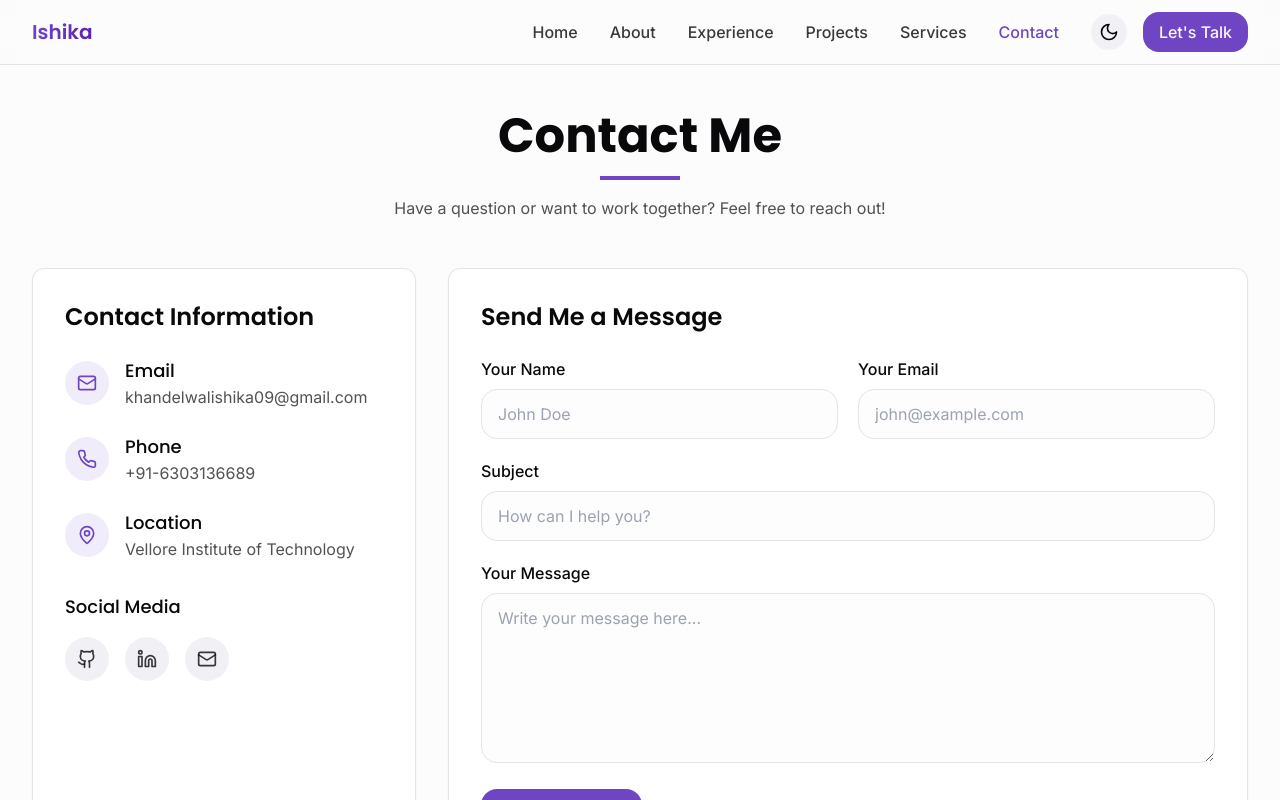
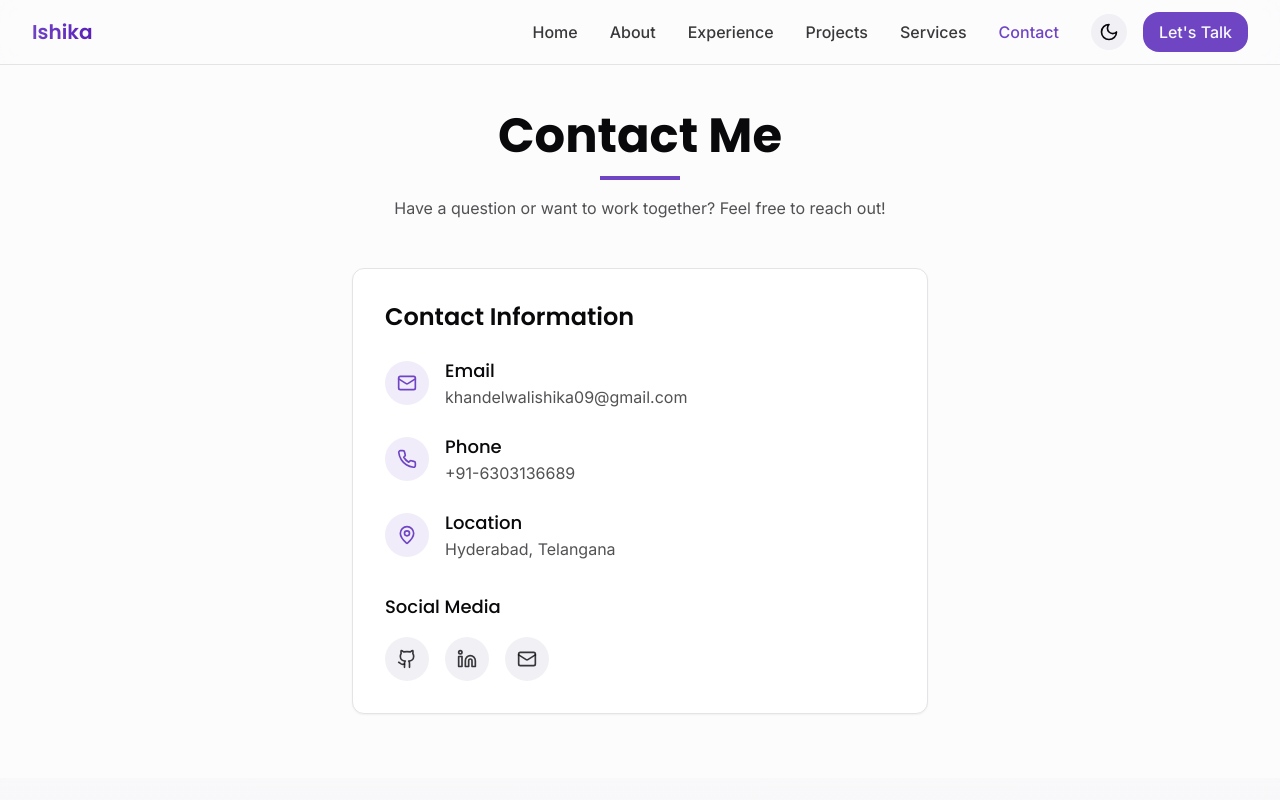
Before and after one commit to 11ishika03/ishikaworks, a React (Vite) app: page /contact in a window 1280 px wide. Shown: the top 800 px of the page. Built offline with nearby package versions, Linux system fonts and the light colour scheme.

Commit message:
Remove "Send Me a Message" section
Removes the form and associated heading from the contact page.

```diff
--- a/src/pages/Contact.tsx
+++ b/src/pages/Contact.tsx
@@ -5,27 +5,6 @@ import Footer from "@/components/Footer";
 import { Github, Linkedin, Mail, MapPin, Phone } from "lucide-react";
 
 const Contact = () => {
-  const [formData, setFormData] = useState({
-    name: "",
-    email: "",
-    subject: "",
-    message: "",
-  });
-
-  const handleChange = (
-    e: React.ChangeEvent<HTMLInputElement | HTMLTextAreaElement>
-  ) => {
-    const { name, value } = e.target;
-    setFormData((prev) => ({ ...prev, [name]: value }));
-  };
-
-  const handleSubmit = (e: React.FormEvent) => {
-    e.preventDefault();
-    console.log("Form submitted:", formData);
-    setFormData({ name: "", email: "", subject: "", message: "" });
-    alert("Message sent successfully!");
-  };
-
   return (
     <div className="min-h-screen bg-background">
       <Navbar />
@@ -40,9 +19,8 @@ const Contact = () => {
             </p>
           </div>
 
-          <div className="grid grid-cols-1 lg:grid-cols-3 gap-8">
-            <div className="lg:col-span-1">
-              <div className="bg-card rounded-xl shadow-sm p-6 md:p-8 border border-border h-full">
+          <div className="max-w-xl mx-auto">
+            <div className="bg-card rounded-xl shadow-sm p-6 md:p-8 border border-border">
               <h2 className="text-2xl font-semibold mb-6">Contact Information</h2>
 
               <div className="space-y-6">
@@ -76,7 +54,7 @@ const Contact = () => {
                   </div>
                   <div>
                     <h3 className="text-lg font-medium">Location</h3>
-                      <p className="text-foreground/70">Vellore Institute of Technology</p>
+                    <p className="text-foreground/70">Hyderabad, Telangana</p>
                   </div>
                 </div>
               </div>
@@ -110,88 +88,6 @@ const Contact = () => {
               </div>
             </div>
           </div>
-
-            <div className="lg:col-span-2">
-              <div className="bg-card rounded-xl shadow-sm p-6 md:p-8 border border-border">
-                <h2 className="text-2xl font-semibold mb-6">Send Me a Message</h2>
-
-                <form onSubmit={handleSubmit} className="space-y-5">
-                  <div className="grid grid-cols-1 md:grid-cols-2 gap-5">
-                    <div>
-                      <label htmlFor="name" className="block mb-2 font-medium">
-                        Your Name
-                      </label>
-                      <input
-                        type="text"
-                        id="name"
-                        name="name"
-                        value={formData.name}
-                        onChange={handleChange}
-                        className="w-full px-4 py-3 rounded-lg border border-border bg-background/50 focus:outline-none focus:ring-2 focus:ring-primary/50"
-                        placeholder="John Doe"
-                        required
-                      />
-                    </div>
-
-                    <div>
-                      <label htmlFor="email" className="block mb-2 font-medium">
-                        Your Email
-                      </label>
-                      <input
-                        type="email"
-                        id="email"
-                        name="email"
-                        value={formData.email}
-                        onChange={handleChange}
-                        className="w-full px-4 py-3 rounded-lg border border-border bg-background/50 focus:outline-none focus:ring-2 focus:ring-primary/50"
-                        placeholder="john@example.com"
-                        required
-                      />
-                    </div>
-                  </div>
-
-                  <div>
-                    <label htmlFor="subject" className="block mb-2 font-medium">
-                      Subject
-                    </label>
-                    <input
-                      type="text"
-                      id="subject"
-                      name="subject"
-                      value={formData.subject}
-                      onChange={handleChange}
-                      className="w-full px-4 py-3 rounded-lg border border-border bg-background/50 focus:outline-none focus:ring-2 focus:ring-primary/50"
-                      placeholder="How can I help you?"
-                      required
-                    />
-                  </div>
-
-                  <div>
-                    <label htmlFor="message" className="block mb-2 font-medium">
-                      Your Message
-                    </label>
-                    <textarea
-                      id="message"
-                      name="message"
-                      value={formData.message}
-                      onChange={handleChange}
-                      rows={6}
-                      className="w-full px-4 py-3 rounded-lg border border-border bg-background/50 focus:outline-none focus:ring-2 focus:ring-primary/50"
-                      placeholder="Write your message here..."
-                      required
-                    ></textarea>
-                  </div>
-
-                  <button
-                    type="submit"
-                    className="btn-primary"
-                  >
-                    Send Message
-                  </button>
-                </form>
-              </div>
-            </div>
-          </div>
         </div>
       </div>
 
```
Lines whose indentation alone changed are shown as unchanged.
